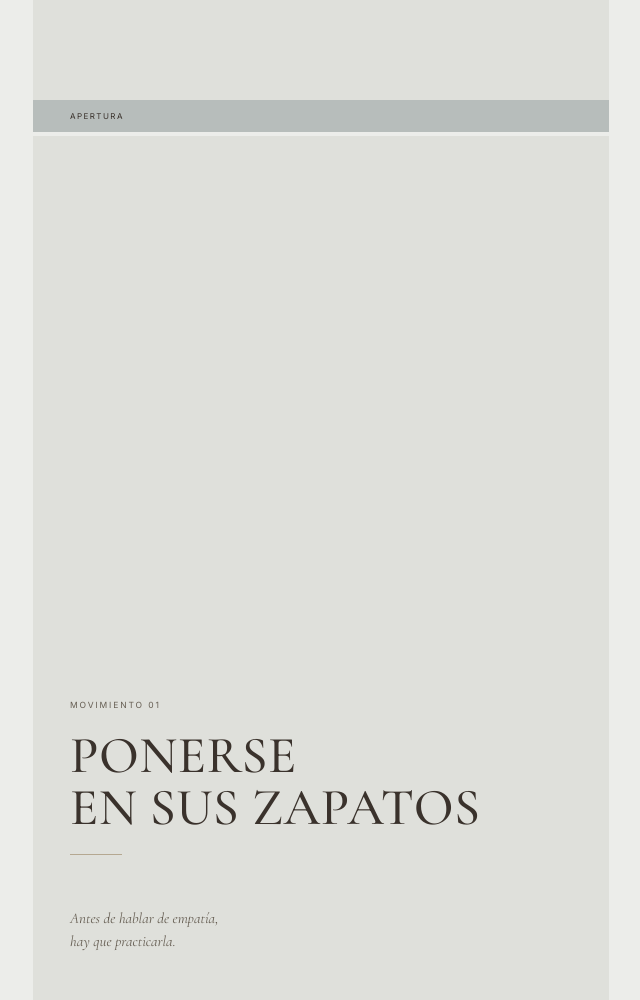
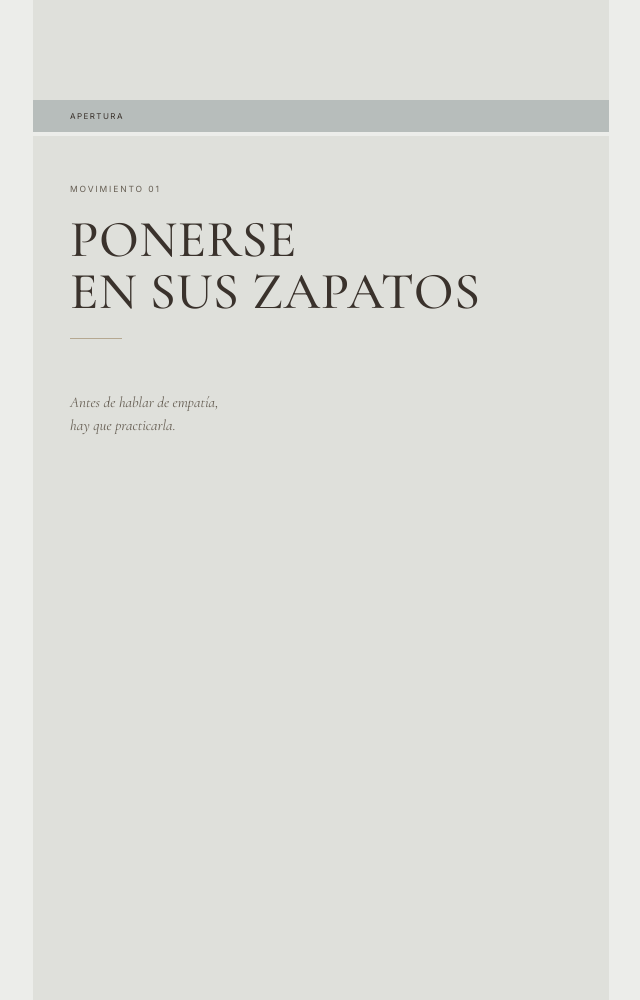
Before and after one commit to WilmanMontenegro/liviin-ebooks, a website: page web/bonus.html in a window 1280 px wide. Shown: the part 5940-6940 px from the top of the page, without its empty margins (319-959 px from the left). Drawn offline with nearby package versions, Linux system fonts and the light colour scheme; a web font is replaced by a local one.

Commit message:
Portadas de movimiento arriba; espacio vacío debajo.
flex-start en movimiento-cover: el lector ve el título al bajar, no una hoja en blanco.

```diff
--- a/web/css/ebook.css
+++ b/web/css/ebook.css
@@ -138,8 +138,9 @@ body { background: var(--fondo-shell); font-family: var(--sans); color: var(--te
 }
 
 .movimiento-cover {
-  display: flex; flex-direction: column; justify-content: flex-end;
-  padding: var(--content-pt) var(--content-pr) var(--content-pt) var(--content-pl); flex: 1;
+  display: flex; flex-direction: column; justify-content: flex-start;
+  padding: var(--mov-cover-pt) var(--content-pr) var(--content-pb) var(--content-pl);
+  flex: 1;
 }
 
 .numbered-block { margin-bottom: 20px; }
--- a/web/css/tokens.css
+++ b/web/css/tokens.css
@@ -52,7 +52,7 @@
   --step-num-col: 28px;
   --step-gap-x: 10px;
   --step-gap-y: 8px;
-  --step-prose-gap-x: 6px;
+  --mov-cover-pt: var(--content-pt);
 
   /* Tracking */
   --track-label: 0.22em;
```
